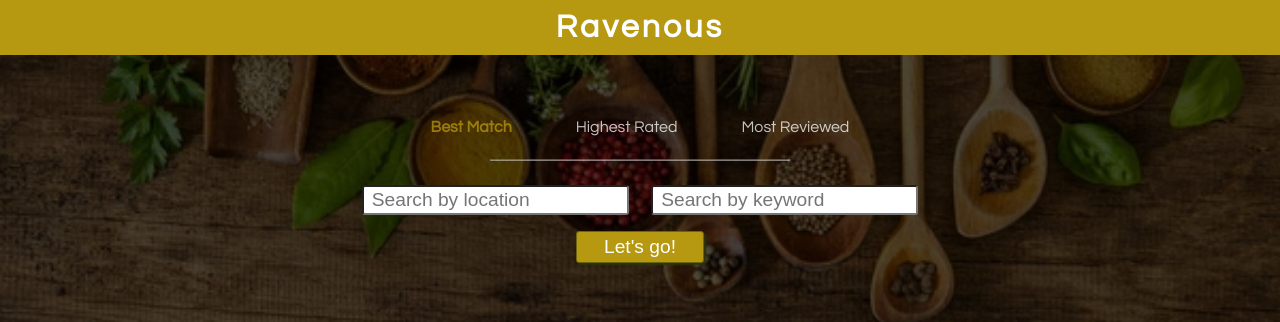
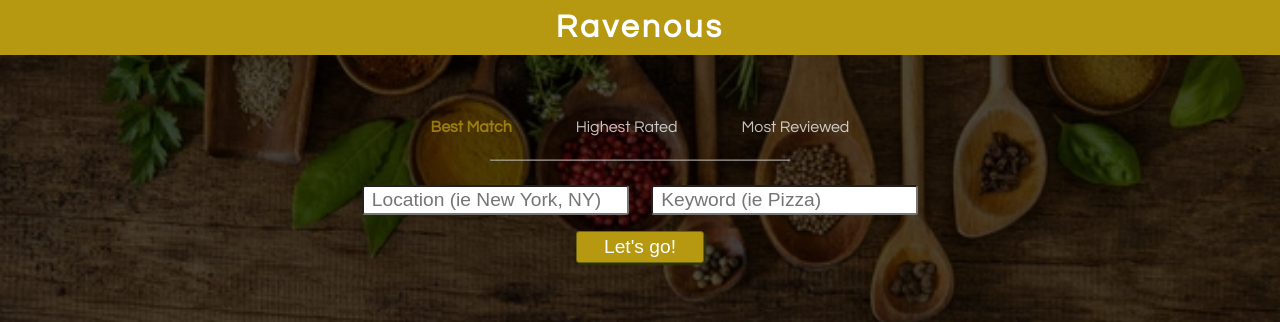
Before and after one commit to AnnieMcMahon/ravenous, a React (Create React App) app: page / in a window 1280 px wide. Shown: the top 322 px of the page. Built offline with nearby package versions, Linux system fonts and the light colour scheme.

Commit message:
fixed glitches

```diff
--- a/src/components/Business.js
+++ b/src/components/Business.js
@@ -9,8 +9,8 @@ function Business(prop) {
       <p className='name'>{prop.info.name}</p>
       <p className='address'>{prop.info.address}</p>
       <p className='category'>{prop.info.category}</p>
-      <p className='rating'>{prop.info.rating}</p>
-      <p className='reviews'>{prop.info.reviews}</p>
+      <p className='rating'>{prop.info.rating} stars</p>
+      <p className='reviews'>{prop.info.reviews} reviews</p>
       </div>
     </div>
   );
--- a/src/components/BusinessList.js
+++ b/src/components/BusinessList.js
@@ -5,7 +5,7 @@ import Business from './Business';
 function BusinessList(prop) {
   return (
     <div id="business-list">
-      {prop.businesses.map(business => {
+      {prop.businesses?.map(business => {
         return <Business info={business} key={business.id}/>;
       })}
     </div>
--- a/src/components/SearchBar.js
+++ b/src/components/SearchBar.js
@@ -1,24 +1,31 @@
 import React, { useState } from 'react';
 import './SearchBar.css';
-import getSuggestions from '../utils/yelp';
 
-function SearchBar({searchYelp}) {
-  const [location, setLocation] = useState(null);
-  const [keyword, setKeyword] = useState(null);
+function SearchBar({ searchYelp }) {
+  const [location, setLocation] = useState("US");
+  const [keyword, setKeyword] = useState("restaurant");
   const [sort, setSort] = useState("best_match");
 
   const sortChoices = [
-    {id: "best_match", choice: "Best Match"},
-    {id: "rating", choice: "Highest Rated"},
-    {id: "review_count", choice: "Most Reviewed"}
+    { id: "best_match", choice: "Best Match" },
+    { id: "rating", choice: "Highest Rated" },
+    { id: "review_count", choice: "Most Reviewed" }
   ];
 
   const handleLocationChange = (event) => {
-    setLocation(event.target.value);
+    let choice = event.target.value;
+    if (!choice) {
+      choice = "US";
+    };
+    setLocation(choice);
   };
 
   const handleKeywordChange = (event) => {
-    setKeyword(event.target.value);
+    let choice = event.target.value;
+    if (!choice) {
+      choice = "food";
+    };
+    setKeyword(choice);
   };
 
   const handleSubmit = (event) => {
@@ -30,13 +37,13 @@ function SearchBar({searchYelp}) {
     <div id="search-bar">
       <ul id="sort-options">
         {sortChoices.map((choice) => (
-         <li key={choice.id} value={choice.id} onClick={() => setSort(choice.id)} className={sort === choice.id? "active" : ""}>{choice.choice}</li>
+          <li key={choice.id} value={choice.id} onClick={() => setSort(choice.id)} className={sort === choice.id ? "active" : ""}>{choice.choice}</li>
         ))}
       </ul>
       <hr />
       <div id="user-input">
-        <input className="search-input" id="location" onChange={handleLocationChange} placeholder="Search by location" />
-        <input className="search-input" id="keyword" onChange={handleKeywordChange} placeholder="Search by keyword" />
+        <input className="search-input" id="location" onChange={handleLocationChange} placeholder="Location (ie New York, NY)" />
+        <input className="search-input" id="keyword" onChange={handleKeywordChange} placeholder="Keyword (ie Pizza)" />
         <button id="submit" type="submit" onClick={handleSubmit}>Let's go!</button>
       </div>
     </div>
```
